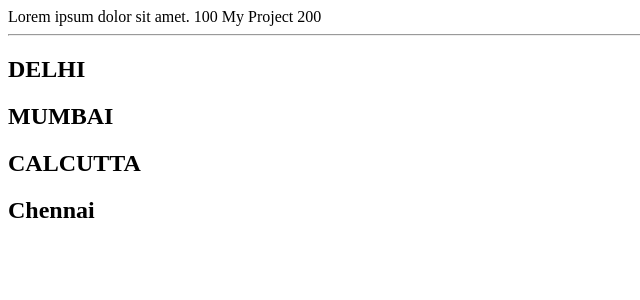
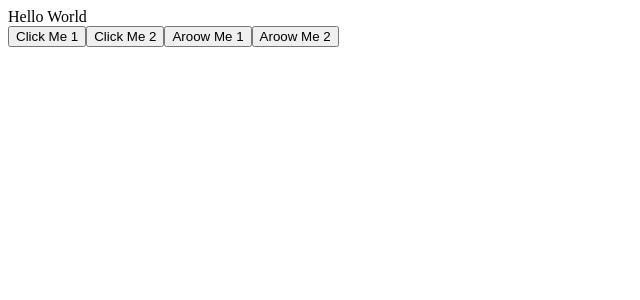
Before and after one commit to cg-101/day1-react, a React (Create React App) app: page / in a window 1280 px wide. Shown: the top 300 px of the page, without its empty margins (0-640 px from the left). Built offline with nearby package versions, Linux system fonts and the light colour scheme.

Commit message:
working with functions.

```diff
--- a/src/App.js
+++ b/src/App.js
@@ -4,78 +4,32 @@ export default function App() {
   return (
     <div>
       <ComponentA />
-      <ComponentC />
     </div>
   );
 }
 
+function ComponentA() {
+  // logic data, functions
+  let i=0;
+  let str = "my project";
+  let list = [1, 2, 3, 4];
 
+  let myFunction = function() {
+    console.log("I am clicked!!!", new Date());
+  }
 
+  let myFunction1 = ()=> {
+    console.log("I am Arrow Function!!!", new Date());
+  }
 
-function ComponentC() {
-  // logic
-  let list = ["DELHI", "MUMBAI", "CALCUTTA", "Chennai"];
-
-  // UI
   return (
     <div>
-      {
-        list.map((data, index) => <h2 key={index}>{data}</h2> )
-      }
+      <div>Hello World</div>
+      <button onClick={myFunction}>Click Me 1</button>
+      <button onClick={() => myFunction()}>Click Me 2</button>
+
+      <button onClick={myFunction1}>Aroow Me 1</button>
+      <button onClick={() => myFunction1()}>Aroow Me 2</button>
     </div>
   );
 }
-
-/**
- * <ComponentB />
- * @returns
- */
-function ComponentB() {
-  let i = 100;
-  let list = [1, 2, 3];
-
-  return (
-    <div>
-      <div>Lorem, ipsum. {i}</div>
-
-      {list.map(function () {
-        return <div>AAA</div>;
-      })}
-
-      {list.map(() => {
-        return <div>BBBB</div>;
-      })}
-
-      {list.map(() => (
-        <div>DDD</div>
-      ))}
-
-      {list.map(() => (
-        <div>
-          <div>CCC</div>
-        </div>
-      ))}
-    </div>
-  );
-}
-
-/**
- * <ComponentA />
- * @returns
- */
-function ComponentA() {
-  // LOGIC :: JS
-  let i = 100;
-  let str = "My Project";
-  let total = i + 100;
-
-  // UI
-  return (
-    <div>
-      <div>
-        Lorem ipsum dolor sit amet. {i} {str} {total}
-      </div>
-      <hr />
-    </div>
-  );
-}
```
